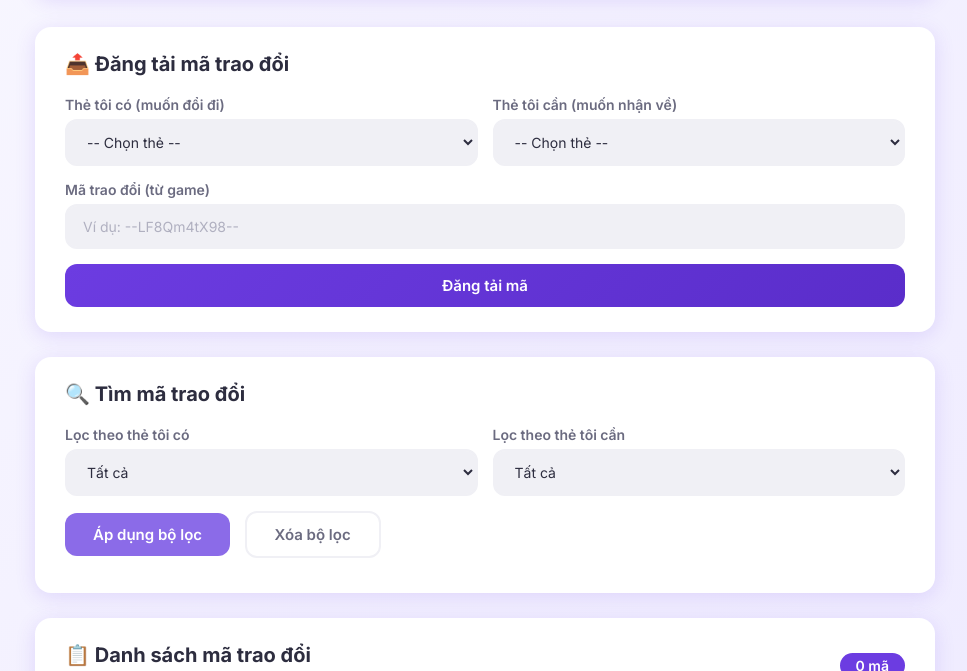
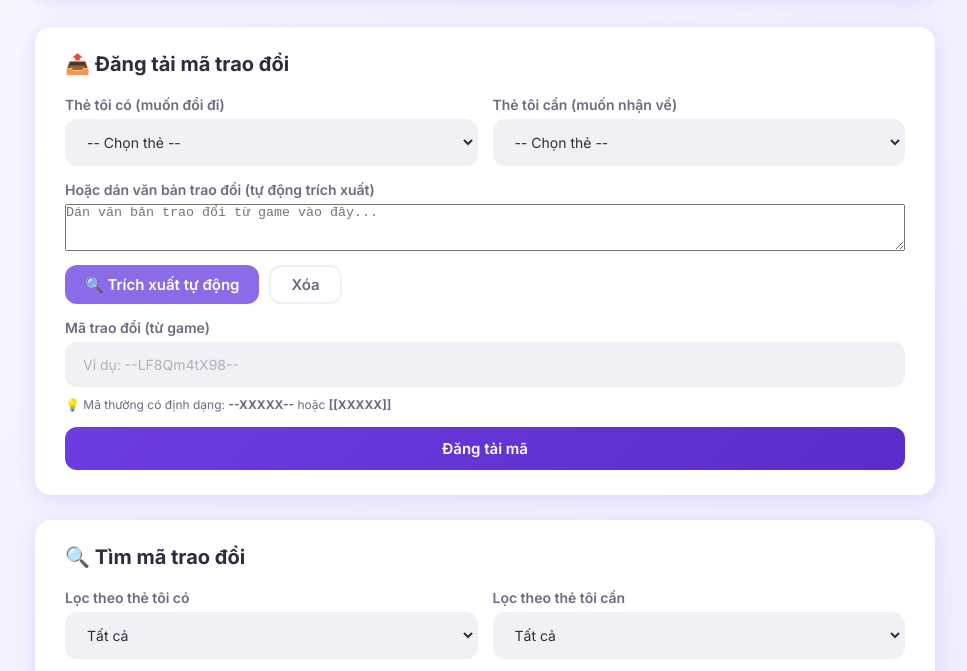
Before and after one commit to tuquangnam07/Trao-Doi-Ma, a plain HTML site: page index.html in a window 1280 px wide. Shown: the part 97-768 px from the top of the page, without its empty margins (155-1122 px from the left). Drawn offline with Linux system fonts and the light colour scheme; no server answers.

Commit message:
Update index.html

```diff
--- a/index.html
+++ b/index.html
@@ -26,6 +26,7 @@
             <section class="section post-section">
                 <h2>📤 Đăng tải mã trao đổi</h2>
                 <div class="post-form">
+                    <!-- Cách 1: Chọn thẻ thủ công -->
                     <div class="form-row">
                         <div class="form-group">
                             <label>Thẻ tôi có (muốn đổi đi)</label>
@@ -40,12 +41,34 @@
                             </select>
                         </div>
                     </div>
+
+                    <!-- Cách 2: Nhập văn bản tự động -->
+                    <div class="form-row">
+                        <div class="form-group full-width">
+                            <label>Hoặc dán văn bản trao đổi (tự động trích xuất)</label>
+                            <textarea id="textInput" rows="3" placeholder="Dán văn bản trao đổi từ game vào đây..."></textarea>
+                            <div style="display: flex; gap: 10px; margin-top: 8px; flex-wrap: wrap;">
+                                <button class="btn btn-secondary" onclick="extractFromText()" style="padding: 8px 20px; width: auto;">
+                                    🔍 Trích xuất tự động
+                                </button>
+                                <button class="btn btn-outline" onclick="clearTextInput()" style="padding: 8px 20px; width: auto;">
+                                    Xóa
+                                </button>
+                            </div>
+                        </div>
+                    </div>
+
+                    <!-- Mã trao đổi -->
                     <div class="form-row">
                         <div class="form-group full-width">
                             <label>Mã trao đổi (từ game)</label>
                             <input type="text" id="exchangeCode" placeholder="Ví dụ: --LF8Qm4tX98--" maxlength="50">
+                            <div style="font-size: 12px; color: var(--gray); margin-top: 4px;">
+                                💡 Mã thường có định dạng: <strong>--XXXXX--</strong> hoặc <strong>[[XXXXX]]</strong>
+                            </div>
                         </div>
                     </div>
+
                     <button class="btn btn-primary" onclick="postExchange()">Đăng tải mã</button>
                 </div>
             </section>
```
